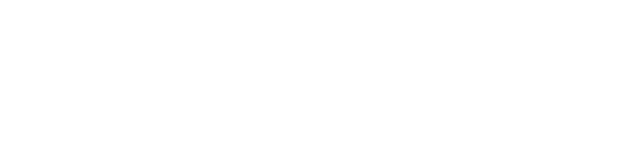
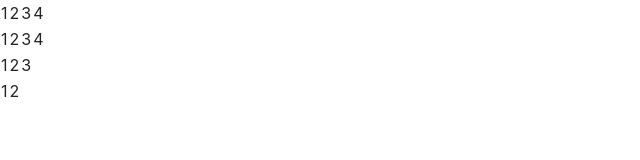
Before and after one commit to alexandreboudet/NoProblemo, a plain HTML site: page src/front/index.html in a window 1280 px wide. Shown: the whole page, without its empty margins (0-640 px from the left). Drawn offline with nearby package versions, Linux system fonts and the light colour scheme.

Commit message:
added first iteration of table

```diff
--- a/src/front/puzzle.js
+++ b/src/front/puzzle.js
@@ -1,31 +1,29 @@
 $(document).ready(() => {
 
-    let monitorHeader = {
+    const monitorHeader = {
         title : "Monitor",
         labelList : ["13\'","15\'","15\'6","21\'5","27\'"]
     }
-    let processorHeader = {
+    const processorHeader = {
         title : "Processor",
         labelList : ["2.0 MHz","2.3 MHz","2.5 MHz","2.7 MHz","3.1 MHz"]
     }
-    let hardDiskHeader = {
+    const hardDiskHeader = {
         title : "Hard Disk",
-        labelList : ["250 Gb, 320 Gb, 500 Gb, 750 Gb, 1024 Gb"]
+        labelList : ["250 Gb","320 Gb","500 Gb","750 Gb","1024 Gb"]
     }
-    let priceHeader = {
+    const priceHeader = {
         title : "Price",
-        labelList : ["250 Gb, 320 Gb, 500 Gb, 750 Gb, 1024 Gb"]
+        labelList : ["$ 699,00","$ 999,00","$ 1.149,00","$ 1.349,00","$ 1.649,00"]
     }
 
-    let generateFiveByFiveEmptyTab = () => {
-        return [
-            [false,false,false,false,false],
-            [false,false,false,false,false],
-            [false,false,false,false,false],
-            [false,false,false,false,false],
-            [false,false,false,false,false]
-        ] ;
-    }
+    const generateFiveByFiveEmptyTab = () => [
+        [false,false,false,false,false],
+        [false,false,false,false,false],
+        [false,false,false,false,false],
+        [false,false,false,false,false],
+        [false,false,false,false,false]
+    ];
 
     let personalComputerStructureData = [
         {
@@ -72,4 +70,40 @@
         },
     ]
 
+
+    $("#personalComputerPuzzle").append(
+        "<table>"+
+            "<tbody>"+
+                "<tr id='firstRow'>"+
+                    "<td class='1'></td>"+
+                    "<td class='2'></td>"+
+                    "<td class='3'></td>"+
+                    "<td class='4'></td>"+
+                "</tr>"+
+                "<tr id='secondRow'>"+
+                    "<td class='1'></td>"+
+                    "<td class='2'></td>"+
+                    "<td class='3'></td>"+
+                    "<td class='4'></td>"+
+                "</tr>"+
+                "<tr id='thirdRow'>"+
+                    "<td class='1'></td>"+
+                    "<td class='2'></td>"+
+                    "<td class='3'></td>"+
+                "</tr>"+
+                "<tr id='fourthRow'>"+
+                    "<td class='1'></td>"+
+                    "<td class='2'></td>"+
+                "</tr>"+
+            "</tbody>"+
+        "</table>"
+    );
+    $("div#personalComputerPuzzle > table > tbody > tr").each(function (parentIndex) {
+        $(this).children().each(function (childIndex) {
+            console.log("chained index : "+parentIndex+"-"+childIndex);
+            $(this).append($(this).attr('class'));
+        });
+    });
+
+
 });
--- a/src/front/style.css
+++ b/src/front/style.css
@@ -1,3 +1,9 @@
 .vertical {
   transform: translate(0%, 100%) rotate(-90deg);
 }
+
+.top-table {
+  table-layout: fixed;
+  width: 100%;
+  height: 100%;
+}
```
